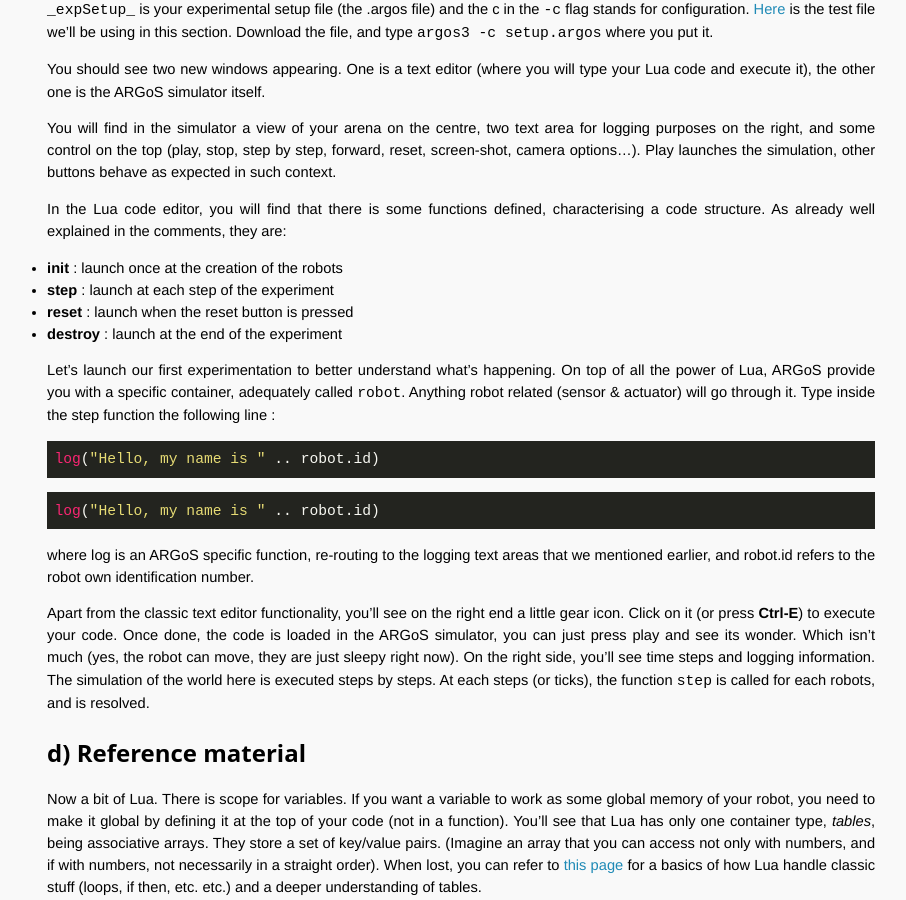
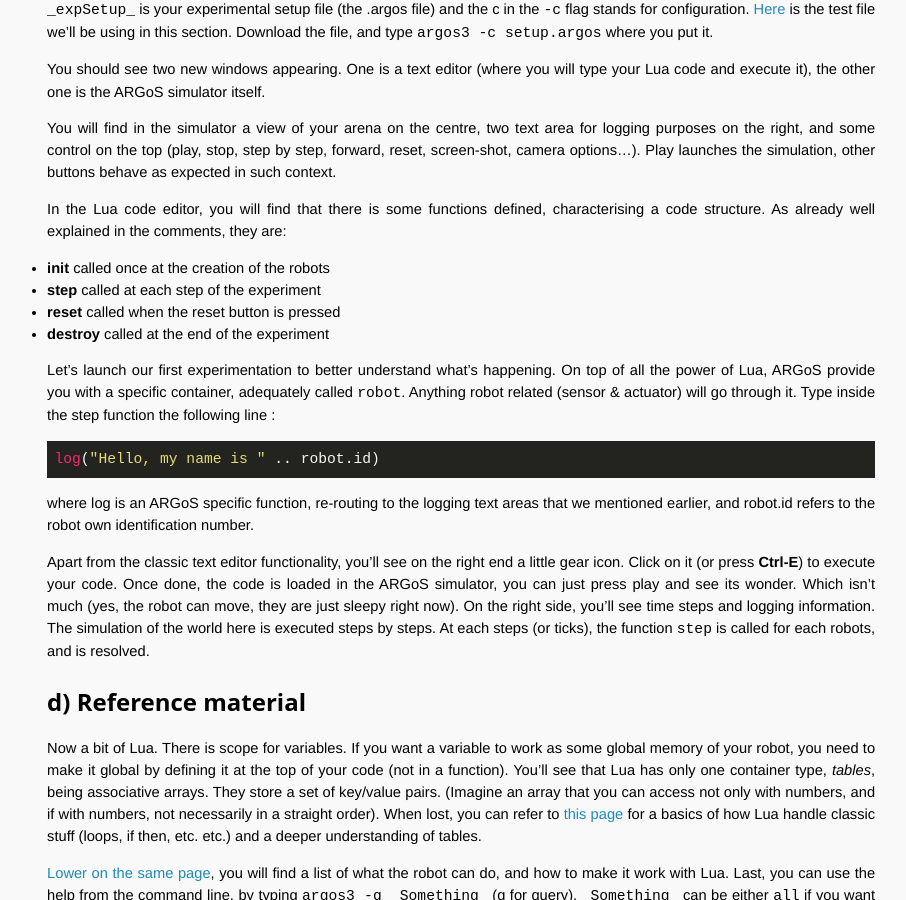
Before and after one commit to OpenTechSchool-Brussels/AI-for-robots-and-swarms, a Jekyll site: the page built from Setting-up.markdown, in a window 1280 px wide and 900 px high, scrolled down 1020 px. Shown: the whole window, without its empty margins (309-1215 px from the left). Built offline with Jekyll 4.4.1, drawn with Linux system fonts in a browser that asks for light colours; Markdown is read by kramdown in place of the engine named in the settings.

Commit message:
Update Setting-up.markdown

````diff
--- a/Setting-up.markdown
+++ b/Setting-up.markdown
@@ -40,19 +40,14 @@
 
 In the Lua code editor, you will find that there is some functions defined, characterising a code structure. As already well explained in the comments, they are:
 
-* **init** : launch once at the creation of the robots
-* **step** : launch at each step of the experiment
-* **reset** : launch when the reset button is pressed
-* **destroy** : launch at the end of the experiment
+* **init** called once at the creation of the robots
+* **step** called at each step of the experiment
+* **reset** called when the reset button is pressed
+* **destroy** called at the end of the experiment
 
 Let's launch our first experimentation to better understand what's happening. On top of all the power of Lua, ARGoS provide you with a specific container, adequately called `robot`. Anything robot related (sensor & actuator) will go through it. Type inside the step function the following line :
 
 ```Lua
-log("Hello, my name is " .. robot.id)
-```
-
-
-```lua
 log("Hello, my name is " .. robot.id)
 ```
 
````
